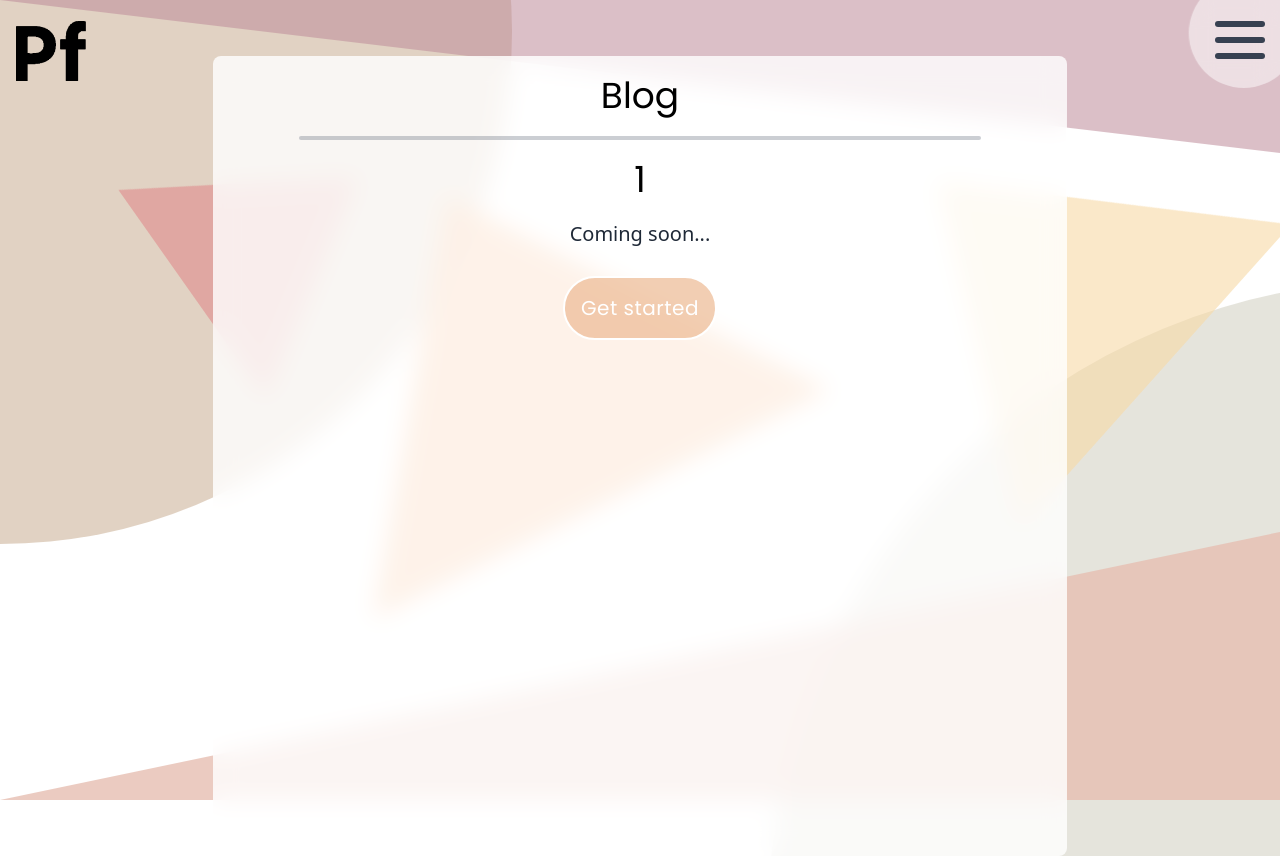
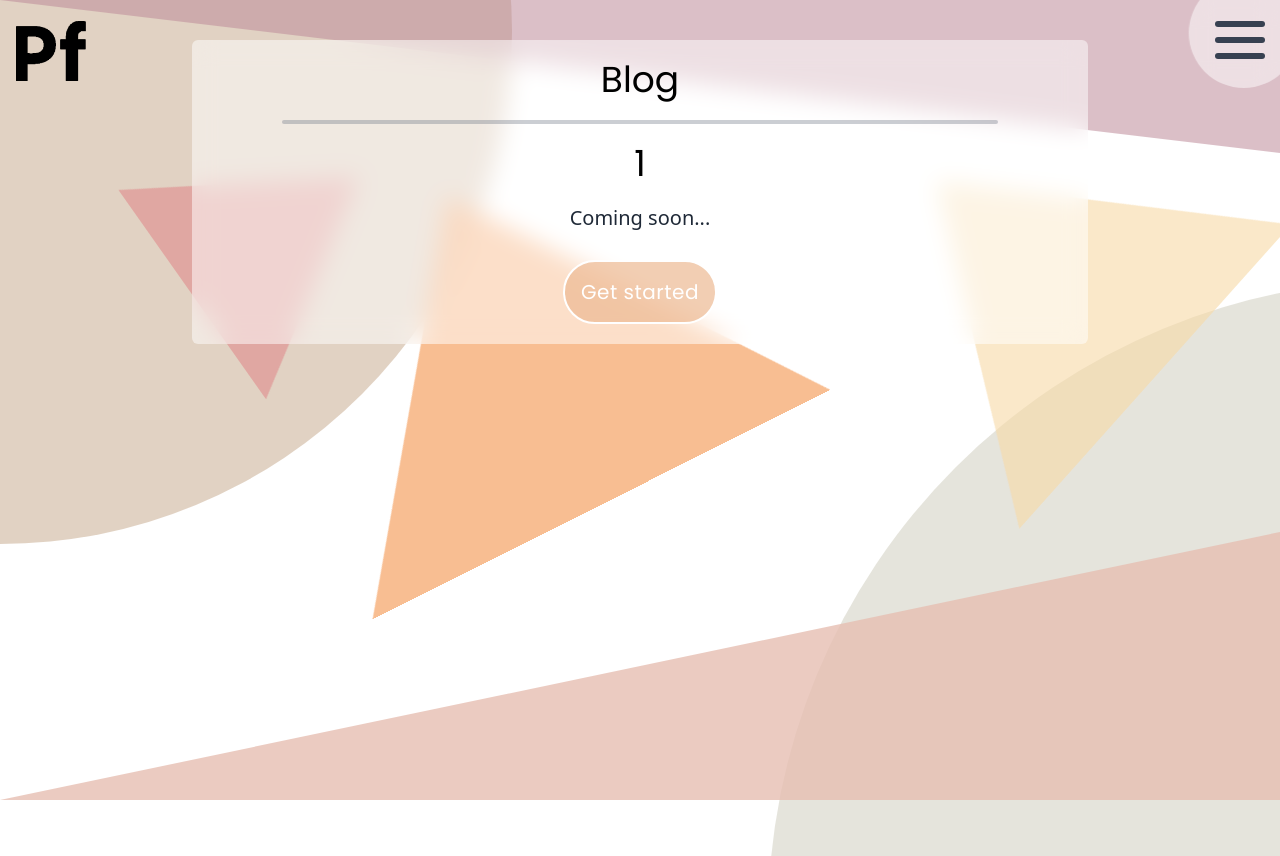
Before and after one commit to rayaaaneee/Next-Adobe-Portfolio, a Next.js app: page /blog/1 in a window 1280 px wide. After the commit the page ends 800 px from the top, so only its background shows below. Built offline with nearby package versions, Linux system fonts and the light colour scheme.

Commit message:
Factored main part

```diff
--- a/src/app/(portfolio)/blog/page.tsx
+++ b/src/app/(portfolio)/blog/page.tsx
@@ -5,13 +5,14 @@ import cn from '@/utils/function/cn';
 import { FaPenNib } from "react-icons/fa";
 
 import { HeadingOne } from '@/components/page-flow';
-import Separator from '@/components/home/separator';
+import Separator from '@/components/others/separator';
 
-import AdaptableGrid, { AdaptableGridElementData } from '@/components/others/adaptable-grid/adaptable-grid';
+import AdaptableGrid, { AdaptableGridElementData } from '@/components/others/adaptable-grid';
 
 import blogs from '@/asset/data/blog/blog';
 
 import { BlogPost } from '@/utils/types/blog';
+import MainPart from '@/components/others/main-part';
 
 export const metadata: Metadata = {
     title: {
@@ -25,12 +26,13 @@ const Blog = () => {
     const blogCount = blogs.length;
 
     return (
-        <main className={cn("w-full h-full p-28 box-border")}>
+        <MainPart className='w-full h-full py-14'>
             <div className='w-full flex flex-col items-center'>
                 <HeadingOne icon={<FaPenNib className='text-[0.8em]' />}>Blogs ({blogCount}) :</HeadingOne>
                 {/* Order by date button */}
                 <Separator lite highMargin />
             </div>
+            <section>
                 <AdaptableGrid
                     id={"blog"}
                     elementsPerRow={4}
@@ -48,7 +50,8 @@ const Blog = () => {
                         ))}
                     //hidden
                 />
-        </main>
+            </section>
+        </MainPart>
     )
 }
 
--- a/src/app/(portfolio)/home/page.tsx
+++ b/src/app/(portfolio)/home/page.tsx
@@ -19,8 +19,8 @@ import ContactLinks from "@/components/contact-links";
 import EducationContainer from "@/components/home/education-container";
 import WorkContainer from "@/components/home/work-container";
 import SkillsContainer from "@/components/home/skills-container";
-import AdaptableGrid from "@/components/others/adaptable-grid/adaptable-grid";
-import Separator from "@/components/home/separator";
+import AdaptableGrid from "@/components/others/adaptable-grid";
+import Separator from "@/components/others/separator";
 
 import projects from "@/asset/data/home/projects";
 import hobbies from "@/asset/data/home/hobbies";
@@ -29,6 +29,7 @@ import { IconSize } from "@/components/contact-icon";
 import { TooltipSize } from "@/components/tooltip";
 
 import { ChildrenType } from "@/utils/interface/children";
+import MainPart from "@/components/others/main-part";
 
 export const metadata: Metadata = {
     title: "Portfolio",
@@ -57,15 +58,7 @@ const VerticalBorderSection = ({ text, icon }: VerticalBorderSectionProps) => (
 const Home = () => {
 
     return (
-        <main className={cn(
-            "justify-self-center rounded-none md:rounded-md h-fit",
-            "to-animate fade anim-delay-200 anim-duration-300",
-            "bg-[rgb(255,255,255,0.5)] dark:bg-[rgb(0,0,0,0.8)] backdrop-blur-md",
-            "box-border overflow-hidden",
-            "w-[100vw] md:w-[90vw] lg:w-[80vw] xl:w-[70vw]",
-            "my-0 md:my-[5vw] lg:my-10",
-            "[&>article]:mx-5 sm:[&>article]:mx-7 md:[&>article]:mx-10 xl:[&>article]:mx-20"
-        )}>
+        <MainPart>
             <VerticalBorderSection
                 text="Portfolio"
                 icon={<FaBriefcase className="text-amber-400"/>}
@@ -159,7 +152,7 @@ const Home = () => {
                 text="Thank you for visiting !"
                 icon={<FaHeart className="text-red-400" />}
             />
-        </main>
+        </MainPart>
     )
 }
 
--- a/src/asset/data/home/hobbies.tsx
+++ b/src/asset/data/home/hobbies.tsx
@@ -1,6 +1,6 @@
 import type DeepReadonly from '@/utils/types/deep-readonly';
 
-import type { AdaptableGridElementData } from '@/components/others/adaptable-grid/adaptable-grid';
+import type { AdaptableGridElementData } from '@/components/others/adaptable-grid';
 
 import { BsMusicNote } from "react-icons/bs";
 import { IoIosFitness } from "react-icons/io";
--- a/src/asset/data/home/libraries.tsx
+++ b/src/asset/data/home/libraries.tsx
@@ -4,7 +4,7 @@ import { assertFoundTech, GeneralTechnologiesName } from './general-technologies
 
 import type DeepReadonly from '@/utils/types/deep-readonly';
 
-import type { AdaptableGridElementData } from '@/components/others/adaptable-grid/adaptable-grid';
+import type { AdaptableGridElementData } from '@/components/others/adaptable-grid';
 
 import { baseImageProps } from './adaptable-grid-base';
 
--- a/src/components/blog/blog-template.tsx
+++ b/src/components/blog/blog-template.tsx
@@ -3,25 +3,32 @@ import cn from "@/utils/function/cn";
 import ClassNameInterface from '@/utils/interface/classname';
 
 import { HeadingOne } from '../page-flow';
-import Separator from '../home/separator';
+import Separator from '../others/separator';
 import ComingSoon from '../coming-soon';
+import MainPart from "../others/main-part";
 
 export interface BlogTemplateProps extends ClassNameInterface {
     id: string;
 }
+// <<div className={cn(
+//     "absolute inset-0 w-2/3 min-h-full h-fit box-border mx-auto",
+//     "bg-white/80 dark:bg-black/80 rounded-lg",
+//
+//     className,
+// )}>>
 
 const BlogTemplate = ({ id, className }: BlogTemplateProps) => {
     return (
-        <div className={cn(
-            "absolute inset-0 w-2/3 min-h-full h-fit box-border mx-auto py-5 my-14",
-            "bg-white/80 dark:bg-black/80 rounded-lg",
+        <MainPart className={cn(
+            "absolute inset-0 w-2/3 !mx-auto",
             "flex flex-col gap-5",
+            "py-5 my-14",
             className,
         )}>
             <HeadingOne containerClassName="w-full mx-auto !m-0">Blog</HeadingOne>
             <Separator className="!my-0" />
             <ComingSoon title={id} />
-        </div>
+        </MainPart>
     )
 }
 
--- a/src/components/home/skills-container.tsx
+++ b/src/components/home/skills-container.tsx
@@ -2,7 +2,7 @@
 
 import { useRef, useState } from 'react';
 
-import AdaptableGrid, { AdaptableGridProps } from '../others/adaptable-grid/adaptable-grid';
+import AdaptableGrid, { AdaptableGridProps } from '../others/adaptable-grid';
 
 import cn from "@/utils/function/cn";
 
--- a/src/components/home/work-education/work-education-part.tsx
+++ b/src/components/home/work-education/work-education-part.tsx
@@ -11,7 +11,7 @@ import { FaLayerGroup } from "react-icons/fa";
 import { ChildrenInterface } from "@/utils/interface/children";
 import { type Work, type Education } from "@/utils/types/home/experience";
 
-import Separator from "../separator";
+import Separator from "../../others/separator";
 import TechItem from "./tech-item";
 
 export interface WorkEducationPartProps {
--- a/src/components/others/adaptable-grid/adaptable-grid.tsx
+++ b/src/components/others/adaptable-grid.tsx
@@ -5,9 +5,9 @@ import cn from "@/utils/function/cn";
 import type ClassNameInterface from "@/utils/interface/classname";
 import { DeepReadonliable } from "@/utils/types/deep-readonly";
 
-import AdaptableGridWrapper from "./adaptable-grid-wrapper";
-import AdaptableGridExpandButton from "./adaptable-grid-expand-button";
-import AdaptableGridTopBottomPart from "./adaptable-grid-top-bottom-part";
+import AdaptableGridWrapper from "./adaptable-grid/adaptable-grid-wrapper";
+import AdaptableGridExpandButton from "./adaptable-grid/adaptable-grid-expand-button";
+import AdaptableGridTopBottomPart from "./adaptable-grid/adaptable-grid-top-bottom-part";
 
 import type GridContent from "@/asset/data/home/adaptable-grid-base";
 import { ChildrenType } from "@/utils/interface/children";
--- a/src/components/others/adaptable-grid/adaptable-grid-element.tsx
+++ b/src/components/others/adaptable-grid/adaptable-grid-element.tsx
@@ -9,7 +9,7 @@ import cn from "@/utils/function/cn";
 import { FaLink } from "react-icons/fa6";
 import { TbExternalLink } from "react-icons/tb";
 
-import { AdaptableGridElementData, AdaptableGridElementProjectData } from "./adaptable-grid";
+import { AdaptableGridElementData, AdaptableGridElementProjectData } from "../adaptable-grid";
 import AdaptableGridElementExpansion from "./adaptable-grid-element-expansion";
 
 import Tooltip, { TooltipSize } from "@/components/tooltip";
--- /dev/null
+++ b/src/components/others/main-part.tsx
@@ -0,0 +1,25 @@
+import cn from "@/utils/function/cn";
+
+import { ChildrenInterface } from "@/utils/interface/children";
+import ClassNameInterface from "@/utils/interface/classname";
+
+export interface MainPartProps extends ClassNameInterface, ChildrenInterface {};
+
+const MainPart = ({ className, id, children }: MainPartProps) => {
+    return (
+        <main id={id} className={cn(
+            "justify-self-center rounded-none md:rounded-md h-fit",
+            "to-animate fade anim-delay-200 anim-duration-300",
+            "bg-[rgb(255,255,255,0.5)] dark:bg-[rgb(0,0,0,0.8)] backdrop-blur-md",
+            "box-border overflow-hidden",
+            "w-[100vw] md:w-[90vw] lg:w-[80vw] xl:w-[70vw]",
+            "my-0 md:my-[5vw] lg:my-10",
+            "[&>article]:mx-5 sm:[&>article]:mx-7 md:[&>article]:mx-10 xl:[&>article]:mx-20",
+            className
+        )}>
+            { children }
+        </main>
+    )
+}
+
+export default MainPart;
```
Also changed, not shown: src/components/others/separator.tsx (renamed from src/components/home/separator.tsx). Lines whose indentation alone changed are shown as unchanged.
